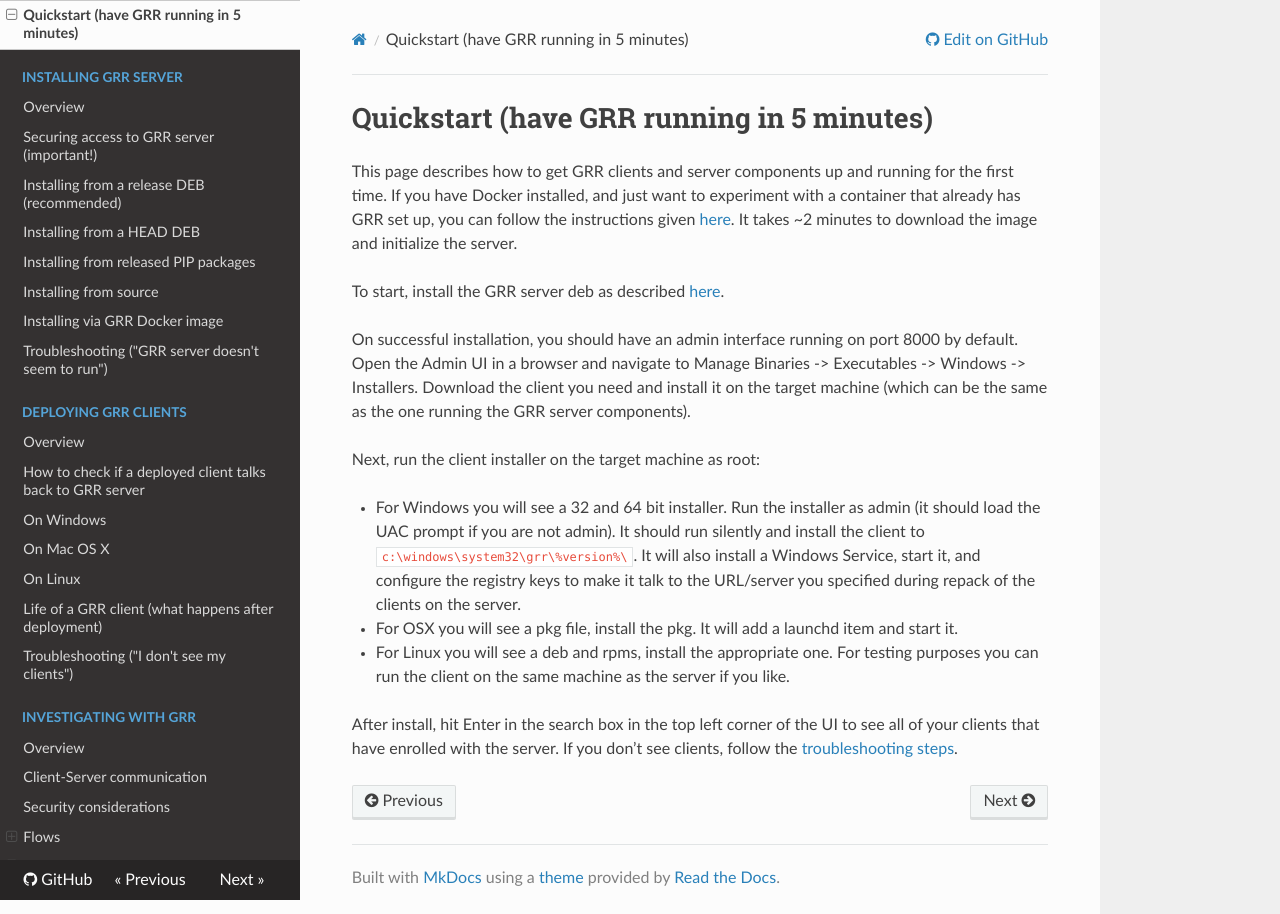
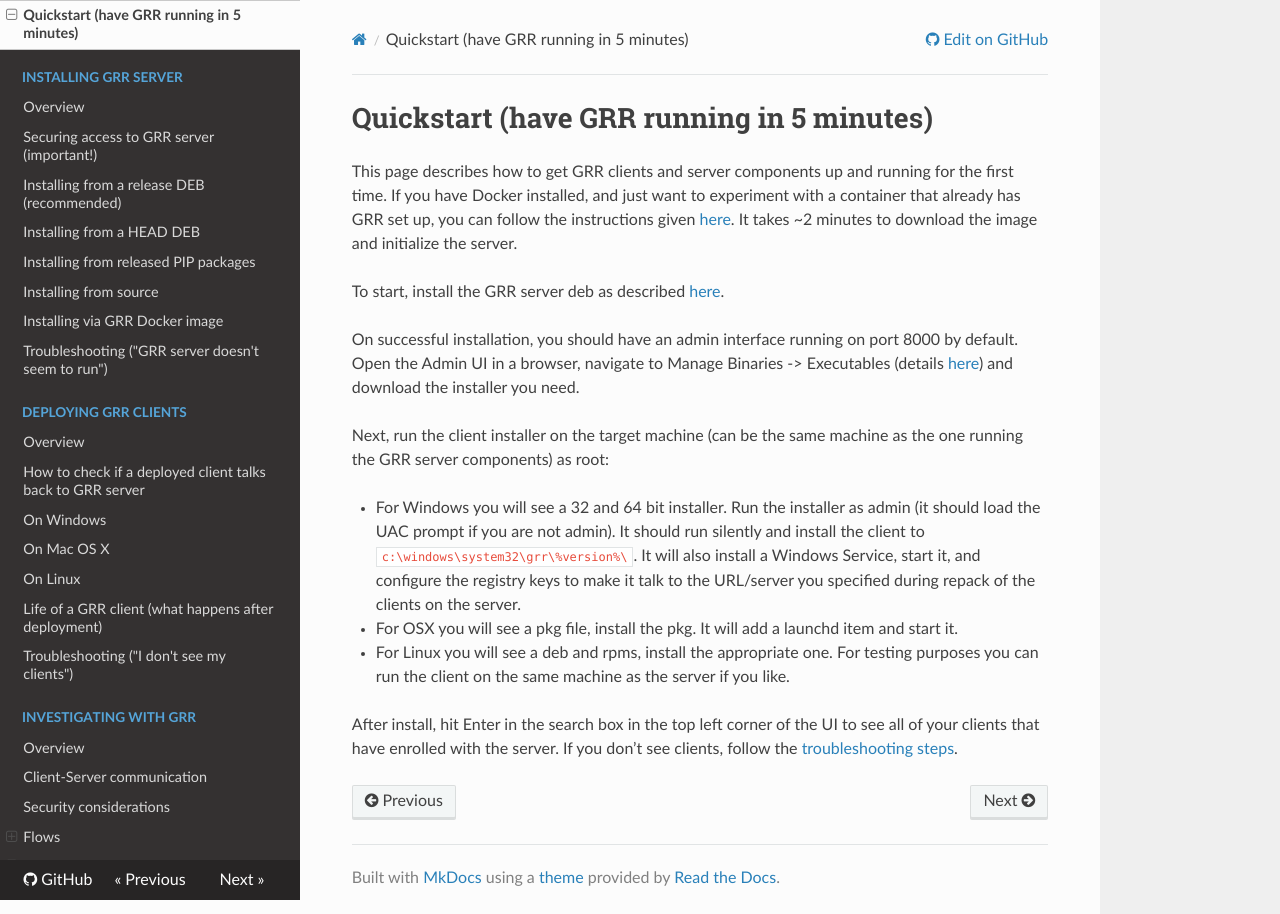
Before and after one commit to google/grr-doc, an MkDocs documentation site: the page built from docs/quickstart.md, in a window 1280 px wide. Built offline with MkDocs 1.6.1, drawn with Linux system fonts in a browser that asks for light colours; nearby versions of some CDN libraries; old or Windows-style settings are respelled for this version of MkDocs.

Commit message:
Add server installation overview.

```diff
--- a/docs/quickstart.md
+++ b/docs/quickstart.md
@@ -10,12 +10,13 @@
 [here](installing-grr-server/from-release-deb.md).
 
 On successful installation, you should have an admin interface running on port
-8000 by default. Open the Admin UI in a browser and navigate to
-Manage Binaries -> Executables -> Windows -> Installers. Download the client
-you need and install it on the target machine (which can be the same as the
-one running the GRR server components).
+8000 by default. Open the Admin UI in a browser, navigate to
+Manage Binaries -> Executables
+(details [here](deploying-grr-clients/overview.md)) and download the installer
+you need.
 
-Next, run the client installer on the target machine as root:
+Next, run the client installer on the target machine (can be the same machine
+as the one running the GRR server components) as root:
 
 * For Windows you will see a 32 and 64 bit installer. Run the installer as
 admin (it should load the UAC prompt if you are not admin). It should run
```
Also changed, not shown: docs/installing-grr-server/from-source.md (+1 -1 lines), docs/installing-grr-server/overview.md (+10 -0 lines), docs/maintaining-and-tuning/building-custom-client-templates.md (+13 -2 lines).
